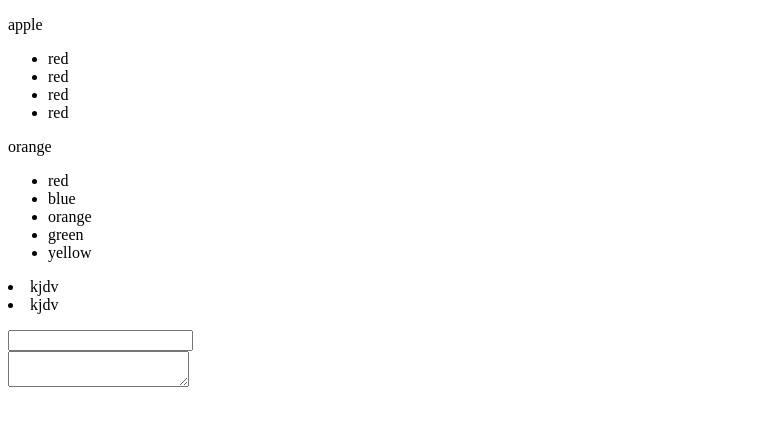
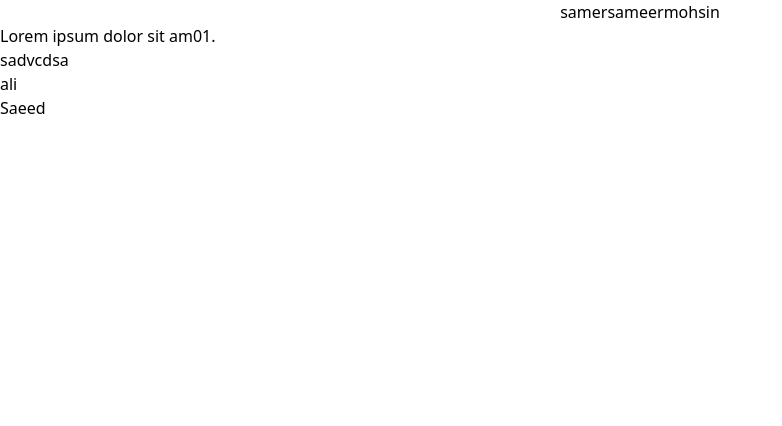
Before and after one commit to SameerAli678/Student, a plain HTML site: page index.html in a window 1280 px wide. Shown: the whole page, without its empty margins (0-782 px from the left). Drawn offline with nearby package versions, Linux system fonts and the light colour scheme.

Commit message:
uses tailwind

```diff
--- a/index.html
+++ b/index.html
@@ -3,10 +3,33 @@
   <head>
     <meta charset="UTF-8" />
     <meta name="viewport" content="width=device-width, initial-scale=1.0" />
+    <!-- <link rel="stylesheet" href="style.css" /> -->
+    <script src="https://cdn.tailwindcss.com"></script>
+
     <title>Document</title>
+    <!-- <style>
+      .flex {
+        color: aqua;
+        gap: 60px;
+        backgroun: balck ;
+      }
+    </style> -->
   </head>
   <body>
-    <p>apple
+    <div class="flex justify-center gap- 40 text-black">
+      <p>samer</p>
+      <p class="">sameer</p>
+      <p>mohsin</p>
+    </div>
+
+    <h1 class="">Lorem ipsum dolor sit am01.</h1>
+    <p class="r">sadvcdsa</p>
+    <div class="div">
+      <div>ali</div>
+      <div>Saeed</div>
+    </div>
+    <div>
+      <!--<p>apple
       <ul>
         <li>red </li>
         <li>red </li>
@@ -14,20 +37,30 @@
         <li>red </li>
       </ul>
     </p>
-    <p>orange
-      <ul>
 
-        <li>red </li>
-        <li>blue </li>
-        <li>orange</li>
-        <li>green</li>
-        <li>yellow</li>
-      </ul>
-      <li>kjdv</li>
-      <li>kjdv</li>
-    </p>
-    <!-- input  -->
-    <!-- <label> name <br/><input type="text"/></label>
+    <ol>
+      <li>sameer</li>
+      <li>ali</li>
+      <li>Raza</li>
+      <li>mohsin</li>
+      <li>jh</li>
+    </ol>
+    <tr>
+      <th>name</th>
+      <th>roll</th>
+    </tr>
+    <br/>
+    <tr>
+      <td>sameer</td>
+      <td>54</td>
+    </tr>
+
+
+    <from class=" action /uygv">
+      <input type="password"/>
+    </from>
+    input
+    <label> name <br/><input type="text"/></label>
     <br/>
     <label> contact <br/><input type="number" /></label>
     <br/>
@@ -59,27 +92,18 @@
     <br/>
     <label> tel <br/><input type="tel" /></label>
     <br/>
-    <label> datetime-local<br/><input type="datetime-local"/></label> -->
+    <label> datetime-local<br/><input type="datetime-local"/></label>
     <input type="text"/>
     <br/>
     <textarea></textarea>
 
-
-<!--
     <br/>
     <input type="number" />
-    <br> -->
-    <!-- <input type="text" />
+    <br>
     <input type="text" />
-     -->
+    <input type="text" />
 
-
-
-
-
-
-<!--
- <img
+  <img
       src="https://tiimg.tistatic.com/fp/3/008/030/glossy-cover-rectangular-plain-paper-writing-spiral-binding-notebook-for-office-use-183.jpg"
       alt="note book"
       width="100"
@@ -88,9 +112,9 @@
     <br />
 
 
-    <img src="/image/shot keys.png" alt="shot key" height="100" /> -->
+    <img src="/image/shot keys.png" alt="shot key" height="100" />
 
-    <!-- <table>
+    <table>
       <tr>
         <td>email</td>
         <td>contact</td>
@@ -107,5 +131,6 @@
     <small>Lorem, ipsum dolor.</small>
     <pre>Lorem ipsum dolor sit amet consectetur adipisicing elit.lorem*2</pre>
     <big>Lorem, ipsum dolor.</big>  -->
+    </div>
   </body>
 </html>
--- a/sam.css
+++ /dev/null
@@ -1,3 +0,0 @@
-.moh{
-    display: flex;
-}
--- /dev/null
+++ b/style.css
@@ -0,0 +1,25 @@
+.para {
+  display: flex;
+  font-size:medium ;
+  gap: 200px;
+  color: aqua;
+  justify-content: center;
+}
+.name {
+  color: blue;
+
+}
+h1 {
+  display: flex;
+  font-size: large;
+  /* justify-content:  center; */
+  /* align-items: center; */
+  color: blue;
+  /* background: #000; */
+}
+
+.div{
+  display: block;
+  color: blueviolet;
+  font-size: larger;
+}
```
